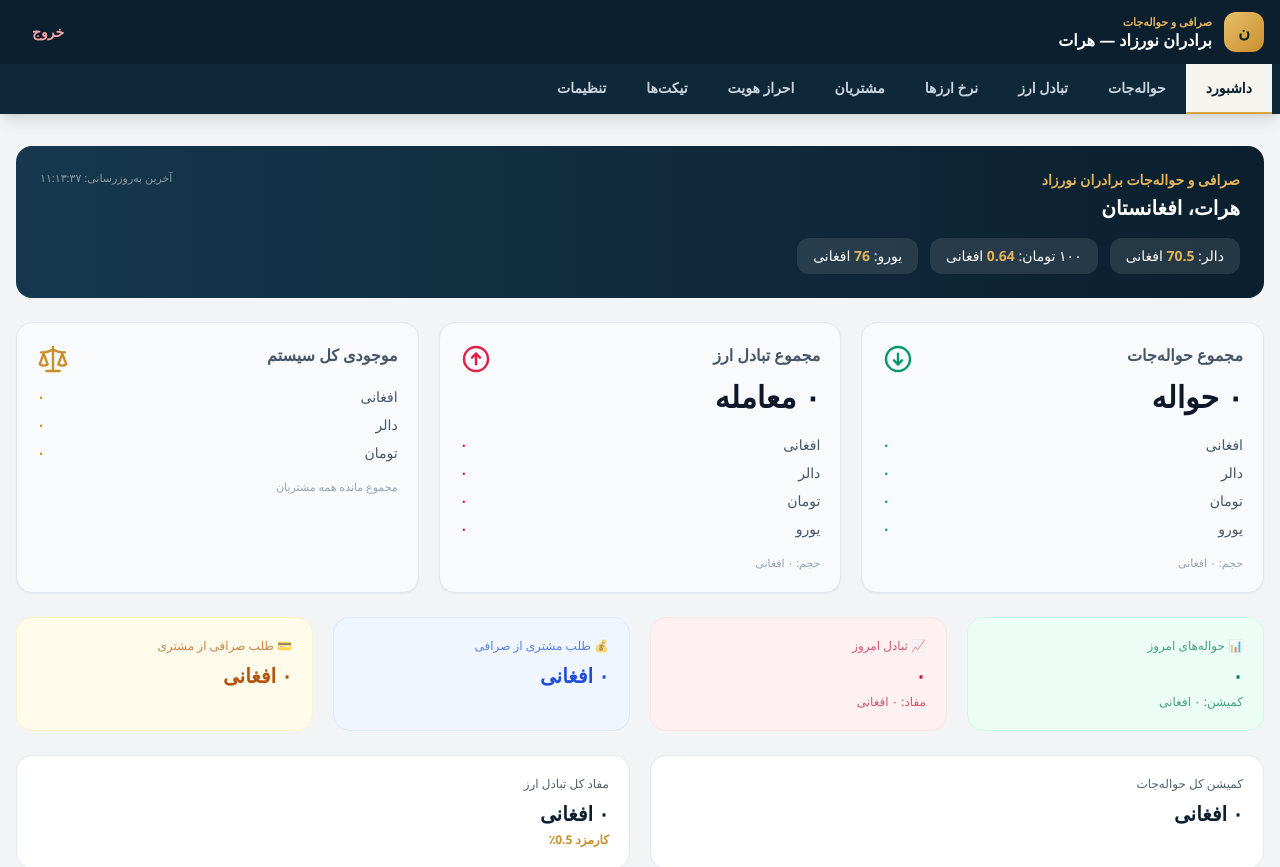
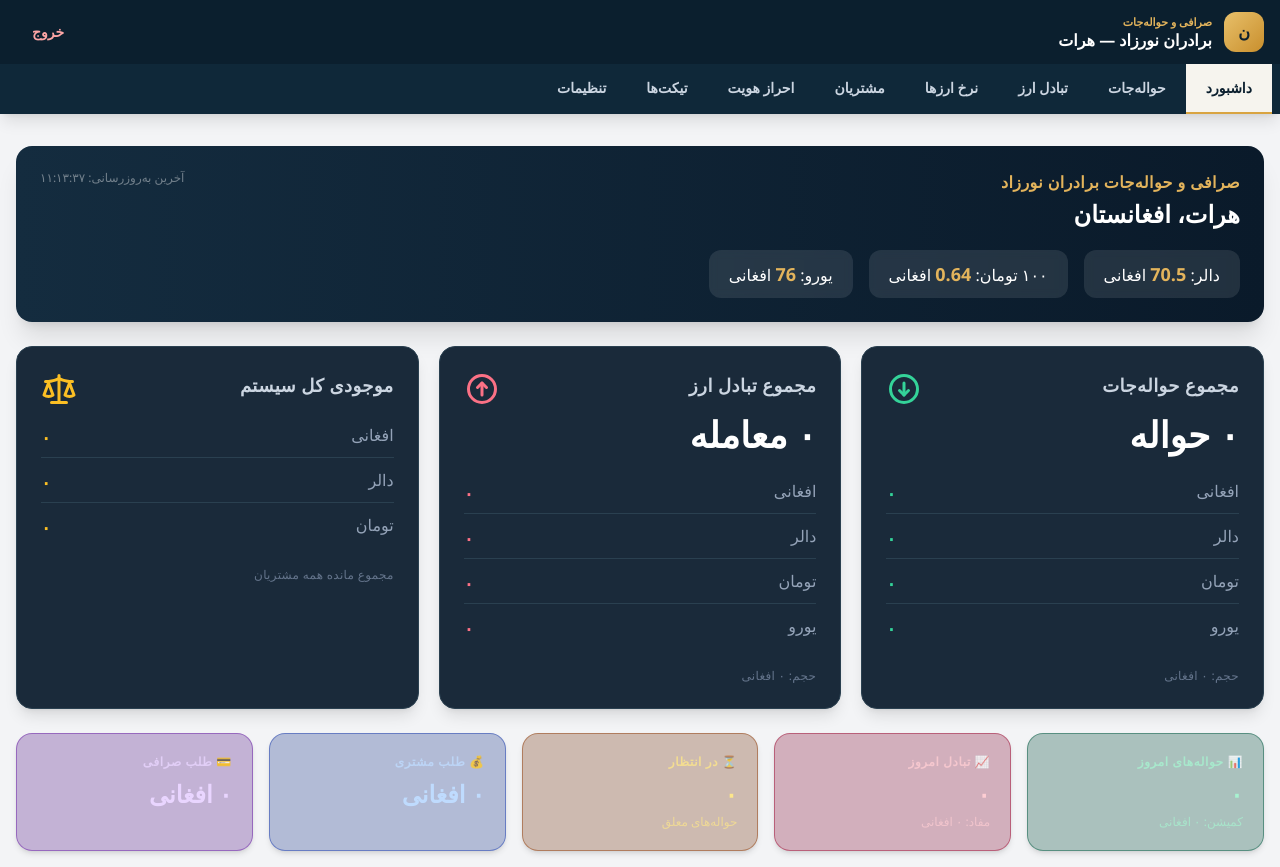
Before and after one commit to nasirahmadrahmati19-hue/exchange-admin, a Next.js app: page /dashboard in a window 1280 px wide. Shown: the top 867 px of the page. Built offline with nearby package versions, Linux system fonts and the light colour scheme; sample sign-in values are in the browser's storage; a small style sheet from the web is missing.

Commit message:
Refactor dashboard data structure and UI components
Refactor dashboard data structure and UI components for better clarity and functionality.

```diff
--- a/app/dashboard/page.tsx
+++ b/app/dashboard/page.tsx
@@ -29,7 +29,7 @@ interface Trade {
   amount: number;
   currency: string;
   afnValue: number;
-  type?: string; // "deposit" | "withdraw" | "exchange" | "account-transfer"
+  type?: string;
   status?: string;
   date?: string;
   createdAt?: number;
@@ -53,31 +53,22 @@ interface Rates {
 }
 
 interface DashboardData {
-  // مجموع حواله‌ها
   hawalaCount: number;
   hawalaVolume: number;
   hawalaTotals: Record<CurCode, number>;
   hawalaFee: number;
-
-  // مجموع تبادل ارز
   tradeCount: number;
   tradeVolume: number;
   tradeTotals: Record<CurCode, number>;
   tradeProfit: number;
-
-  // امروز
   todayHawalaCount: number;
   todayHawalaFee: number;
   todayTradeCount: number;
   todayTradeProfit: number;
-
-  // موجودی کل سیستم
   accounts: { AFN: number; USD: number; IRR: number };
-
-  // طلب‌ها
-  totalDebt: number; // طلب مشتری از صرافی
-  totalReceivable: number; // طلب صرافی از مشتری
-
+  totalDebt: number;
+  totalReceivable: number;
+  pendingHawala: number; // جدید
   rates: Rates;
   commission: string;
   lastUpdated: Date | null;
@@ -101,6 +92,7 @@ const EMPTY_DATA: DashboardData = {
   accounts: { AFN: 0, USD: 0, IRR: 0 },
   totalDebt: 0,
   totalReceivable: 0,
+  pendingHawala: 0,
   rates: { usd: "70.5", eur: "76", toman: "0.64" },
   commission: "0.5",
   lastUpdated: null,
@@ -122,13 +114,6 @@ const CUR_LABEL: Record<CurCode, string> = {
   USD: "دالر",
   IRT: "تومان",
   EUR: "یورو",
-};
-
-const CUR_SYMBOL: Record<CurCode, string> = {
-  AFN: "؋",
-  USD: "$",
-  IRT: "﷼",
-  EUR: "€",
 };
 
 function normalizeCur(name: string | undefined | null): CurCode | null {
@@ -185,50 +170,44 @@ export default function DashboardPage() {
     let tradeVolume = 0, tradeProfit = 0;
     let todayHawalaCount = 0, todayHawalaFee = 0;
     let todayTradeCount = 0, todayTradeProfit = 0;
+    let pendingHawala = 0;
 
     const todayStr = new Date().toLocaleDateString("fa-IR");
 
-    // محاسبه حواله‌ها
     for (const x of h) {
       const amt = Number(x.amount || 0);
       const payCode = normalizeCur(x.payCur);
       const fee = Number(x.fee || 0);
 
-      if (payCode) {
-        hawalaTotals[payCode] += amt;
-      }
+      if (payCode) hawalaTotals[payCode] += amt;
       hawalaVolume += toAFN(amt, payCode, rates);
       hawalaFee += fee;
 
-      // حواله‌های امروز
       if (x.date === todayStr) {
         todayHawalaCount++;
         todayHawalaFee += fee;
       }
+
+      if (x.status && PENDING_STATUSES.includes(x.status)) pendingHawala++;
     }
 
-    // محاسبه تبادل ارز
     for (const x of t) {
       const amt = Number(x.amount || 0);
       const code = normalizeCur(x.currency);
-      if (code) {
-        tradeTotals[code] += amt;
-      }
+      if (code) tradeTotals[code] += amt;
       const v = Number(x.afnValue || 0);
       tradeVolume += v;
       tradeProfit += v * commissionRate;
 
-      // تبادل‌های امروز
       if (x.date === todayStr) {
         todayTradeCount++;
         todayTradeProfit += v * commissionRate;
       }
     }
 
-    // محاسبه موجودی و طلب‌ها
     const accounts = { AFN: 0, USD: 0, IRR: 0 };
-    let totalDebt = 0; // طلب مشتری از صرافی (موجودی مثبت)
-    let totalReceivable = 0; // طلب صرافی از مشتری (موجودی منفی)
+    let totalDebt = 0;
+    let totalReceivable = 0;
 
     for (const x of u) {
       const b = x.balances || { AFN: Number(x.balance || 0), USD: 0, IRR: 0 };
@@ -240,16 +219,12 @@ export default function DashboardPage() {
       accounts.USD += usdBalance;
       accounts.IRR += irrBalance;
 
-      // محاسبه طلب‌ها به افغانی
       const afnValue = afnBalance +
                        (usdBalance * Number(rates.usd || 0)) +
                        ((irrBalance / 100) * Number(rates.toman || 0));
 
-      if (afnValue > 0) {
-        totalDebt += afnValue; // مشتری از صرافی طلب دارد
-      } else if (afnValue < 0) {
-        totalReceivable += Math.abs(afnValue); // صرافی از مشتری طلب دارد
-      }
+      if (afnValue > 0) totalDebt += afnValue;
+      else if (afnValue < 0) totalReceivable += Math.abs(afnValue);
     }
 
     setD({
@@ -268,6 +243,7 @@ export default function DashboardPage() {
       accounts,
       totalDebt,
       totalReceivable,
+      pendingHawala,
       rates,
       commission,
       lastUpdated: new Date(),
@@ -293,37 +269,37 @@ export default function DashboardPage() {
 
   return (
     <div className="space-y-6">
-      {/* بنر نرخ روز */}
-      <div className="rounded-2xl bg-gradient-to-l from-[#0b1f2e] to-[#16374d] text-white p-6">
+      {/* بنر نرخ روز - تیره‌تر و بزرگ‌تر */}
+      <div className="rounded-2xl bg-gradient-to-l from-[#0a1a2a] to-[#142c3f] text-white p-6 shadow-xl">
         <div className="flex flex-wrap items-start justify-between gap-2">
           <div>
-            <p className="text-[#e3b45c] text-sm font-bold">صرافی و حواله‌جات برادران نورزاد</p>
-            <h2 className="text-xl font-extrabold mt-1">هرات، افغانستان</h2>
+            <p className="text-[#e3b45c] text-base font-bold tracking-wide">صرافی و حواله‌جات برادران نورزاد</p>
+            <h2 className="text-2xl font-extrabold mt-1">هرات، افغانستان</h2>
           </div>
           {d.lastUpdated && (
-            <p className="text-[11px] text-white/50">
+            <p className="text-xs text-white/40 font-light">
               آخرین به‌روزرسانی: {d.lastUpdated.toLocaleTimeString("fa-IR")}
             </p>
           )}
         </div>
-        <div className="flex flex-wrap gap-3 mt-4 text-sm">
-          <span className="bg-white/10 rounded-xl px-4 py-2">دالر: <b className="text-[#e3b45c]">{d.rates.usd}</b> افغانی</span>
-          <span className="bg-white/10 rounded-xl px-4 py-2">۱۰۰ تومان: <b className="text-[#e3b45c]">{d.rates.toman}</b> افغانی</span>
-          <span className="bg-white/10 rounded-xl px-4 py-2">یورو: <b className="text-[#e3b45c]">{d.rates.eur}</b> افغانی</span>
+        <div className="flex flex-wrap gap-4 mt-5 text-base">
+          <span className="bg-white/10 rounded-xl px-5 py-2.5 backdrop-blur-sm">دالر: <b className="text-[#e3b45c] text-lg">{d.rates.usd}</b> افغانی</span>
+          <span className="bg-white/10 rounded-xl px-5 py-2.5 backdrop-blur-sm">۱۰۰ تومان: <b className="text-[#e3b45c] text-lg">{d.rates.toman}</b> افغانی</span>
+          <span className="bg-white/10 rounded-xl px-5 py-2.5 backdrop-blur-sm">یورو: <b className="text-[#e3b45c] text-lg">{d.rates.eur}</b> افغانی</span>
         </div>
       </div>
 
       {/* خطاها */}
       {errors.length > 0 && (
-        <div className="rounded-xl bg-rose-50 border border-rose-200 p-4 text-sm text-rose-700">
-          <p className="font-bold mb-1">برخی داده‌ها قابل خواندن نبودند:</p>
+        <div className="rounded-xl bg-rose-900/80 border border-rose-700 p-4 text-sm text-rose-100">
+          <p className="font-bold mb-1">⚠️ برخی داده‌ها قابل خواندن نبودند:</p>
           <ul className="list-disc pr-5 space-y-0.5">
             {errors.map((e) => <li key={e}>{e}</li>)}
           </ul>
         </div>
       )}
 
-      {/* سه کارت اصلی */}
+      {/* سه کارت اصلی - تیره‌تر و بزرگ‌تر */}
       <div className="grid grid-cols-1 md:grid-cols-3 gap-5">
         <KpiCard
           title="مجموع حواله‌جات"
@@ -355,8 +331,8 @@ export default function DashboardPage() {
         />
       </div>
 
-      {/* آمار امروز و طلب‌ها */}
-      <div className="grid grid-cols-1 sm:grid-cols-2 lg:grid-cols-4 gap-5">
+      {/* ردیف آمار امروز + در انتظار */}
+      <div className="grid grid-cols-1 sm:grid-cols-2 lg:grid-cols-5 gap-4">
         <StatChip
           label="📊 حواله‌های امروز"
           value={fa(d.todayHawalaCount)}
@@ -370,14 +346,20 @@ export default function DashboardPage() {
           tone="rose"
         />
         <StatChip
-          label="💰 طلب مشتری از صرافی"
+          label="⏳ در انتظار"
+          value={fa(d.pendingHawala)}
+          sub="حواله‌های معلق"
+          tone="amber"
+        />
+        <StatChip
+          label="💰 طلب مشتری"
           value={fa(d.totalDebt) + " افغانی"}
           tone="blue"
         />
         <StatChip
-          label="💳 طلب صرافی از مشتری"
+          label="💳 طلب صرافی"
           value={fa(d.totalReceivable) + " افغانی"}
-          tone="amber"
+          tone="purple"
         />
       </div>
 
@@ -400,13 +382,13 @@ export default function DashboardPage() {
 }
 
 /* ==========================================================================
-   کامپوننت‌های کمکی
+   کامپوننت‌های کمکی - با استایل تیره‌تر و فونت بزرگ‌تر
    ========================================================================== */
 
 const ACCENT_MAP: Record<string, string> = {
-  emerald: "text-emerald-600",
-  rose: "text-rose-600",
-  amber: "text-[#c98f2d]",
+  emerald: "text-emerald-400",
+  rose: "text-rose-400",
+  amber: "text-amber-400",
 };
 
 function KpiCard({
@@ -429,22 +411,23 @@ function KpiCard({
   ];
   if (!hideZeroEUR) rows.push({ code: "EUR", label: "یورو" });
 
+  // پس‌زمینه تیره‌تر، حاشیه طلایی ملایم
   return (
-    <div className="rounded-2xl bg-slate-50 border border-slate-200 p-5 shadow-sm">
+    <div className="rounded-2xl bg-[#1a2a3a] border border-[#2a4050] p-6 shadow-lg hover:shadow-xl transition-all">
       <div className="flex items-start justify-between">
-        <p className="text-slate-600 font-bold">{title}</p>
+        <p className="text-slate-300 font-bold text-lg tracking-wide">{title}</p>
         <span className={color}>{icon}</span>
       </div>
-      {value && <p className="text-3xl font-extrabold text-slate-900 mt-1">{value}</p>}
-      <div className={value ? "mt-5 space-y-2 text-sm" : "mt-3 space-y-2 text-sm"}>
+      {value && <p className="text-4xl font-black text-white mt-2">{value}</p>}
+      <div className={value ? "mt-6 space-y-2.5 text-base" : "mt-4 space-y-2.5 text-base"}>
         {rows.map((r) => (
-          <div key={r.code} className="flex justify-between">
-            <span className="text-slate-600">{r.label}</span>
-            <span className={`${color} font-bold`}>{fa(totals[r.code] || 0)}</span>
+          <div key={r.code} className="flex justify-between border-b border-[#2a4050] pb-1.5 last:border-0">
+            <span className="text-slate-400">{r.label}</span>
+            <span className={`${color} font-extrabold text-lg`}>{fa(totals[r.code] || 0)}</span>
           </div>
         ))}
       </div>
-      <p className="text-[11px] text-slate-400 mt-4">{sub}</p>
+      <p className="text-xs text-slate-500 mt-5 tracking-wide">{sub}</p>
     </div>
   );
 }
@@ -455,29 +438,31 @@ function StatChip({
   label: string;
   value: string | number;
   sub?: string;
-  tone: "slate" | "emerald" | "rose" | "amber" | "blue";
-  note?: string
+  tone: "slate" | "emerald" | "rose" | "amber" | "blue" | "purple";
+  note?: string;
 }) {
   const toneMap = {
-    slate: "bg-white border-slate-200 text-[#0b1f2e]",
-    emerald: "bg-emerald-50 border-emerald-100 text-emerald-700",
-    rose: "bg-rose-50 border-rose-100 text-rose-700",
-    amber: "bg-amber-50 border-amber-100 text-amber-700",
-    blue: "bg-blue-50 border-blue-100 text-blue-700",
+    slate: "bg-[#1a2a3a] border-[#2a4050] text-slate-200",
+    emerald: "bg-emerald-900/30 border-emerald-800/50 text-emerald-200",
+    rose: "bg-rose-900/30 border-rose-800/50 text-rose-200",
+    amber: "bg-amber-900/30 border-amber-800/50 text-amber-200",
+    blue: "bg-blue-900/30 border-blue-800/50 text-blue-200",
+    purple: "bg-purple-900/30 border-purple-800/50 text-purple-200",
   } as const;
   return (
-    <div className={`rounded-2xl border p-5 ${toneMap[tone]}`}>
-      <p className="text-xs mb-2 opacity-70">{label}</p>
-      <p className="text-xl font-extrabold">{value}</p>
-      {sub && <p className="text-xs mt-1 opacity-70">{sub}</p>}
-      {note && <p className="text-xs font-bold mt-1 text-[#c98f2d]">{note}</p>}
+    <div className={`rounded-2xl border p-5 shadow-md ${toneMap[tone]}`}>
+      <p className="text-xs font-bold tracking-wider opacity-80 mb-2">{label}</p>
+      <p className="text-2xl font-extrabold">{value}</p>
+      {sub && <p className="text-xs mt-1 opacity-70 font-medium">{sub}</p>}
+      {note && <p className="text-xs font-bold mt-1 text-amber-300">{note}</p>}
     </div>
   );
 }
 
+// آیکون‌ها (بدون تغییر)
 function TransferIcon() {
   return (
-    <svg viewBox="0 0 24 24" fill="none" stroke="currentColor" strokeWidth={1.8} strokeLinecap="round" strokeLinejoin="round" className="w-8 h-8">
+    <svg viewBox="0 0 24 24" fill="none" stroke="currentColor" strokeWidth={2} strokeLinecap="round" strokeLinejoin="round" className="w-9 h-9">
       <circle cx="12" cy="12" r="9" />
       <path d="M12 8v8" />
       <path d="M9 13l3 3 3-3" />
@@ -487,7 +472,7 @@ function TransferIcon() {
 
 function ExchangeIcon() {
   return (
-    <svg viewBox="0 0 24 24" fill="none" stroke="currentColor" strokeWidth={1.8} strokeLinecap="round" strokeLinejoin="round" className="w-8 h-8">
+    <svg viewBox="0 0 24 24" fill="none" stroke="currentColor" strokeWidth={2} strokeLinecap="round" strokeLinejoin="round" className="w-9 h-9">
       <circle cx="12" cy="12" r="9" />
       <path d="M12 16V8" />
       <path d="M9 11l3-3 3 3" />
@@ -497,7 +482,7 @@ function ExchangeIcon() {
 
 function VaultIcon() {
   return (
-    <svg viewBox="0 0 24 24" fill="none" stroke="currentColor" strokeWidth={1.8} strokeLinecap="round" strokeLinejoin="round" className="w-8 h-8">
+    <svg viewBox="0 0 24 24" fill="none" stroke="currentColor" strokeWidth={2} strokeLinecap="round" strokeLinejoin="round" className="w-9 h-9">
       <path d="m16 16 3-8 3 8c-.87.65-1.92 1-3 1s-2.13-.35-3-1Z" />
       <path d="m2 16 3-8 3 8c-.87.65-1.92 1-3 1s-2.13-.35-3-1Z" />
       <path d="M7 21h10" />
```
